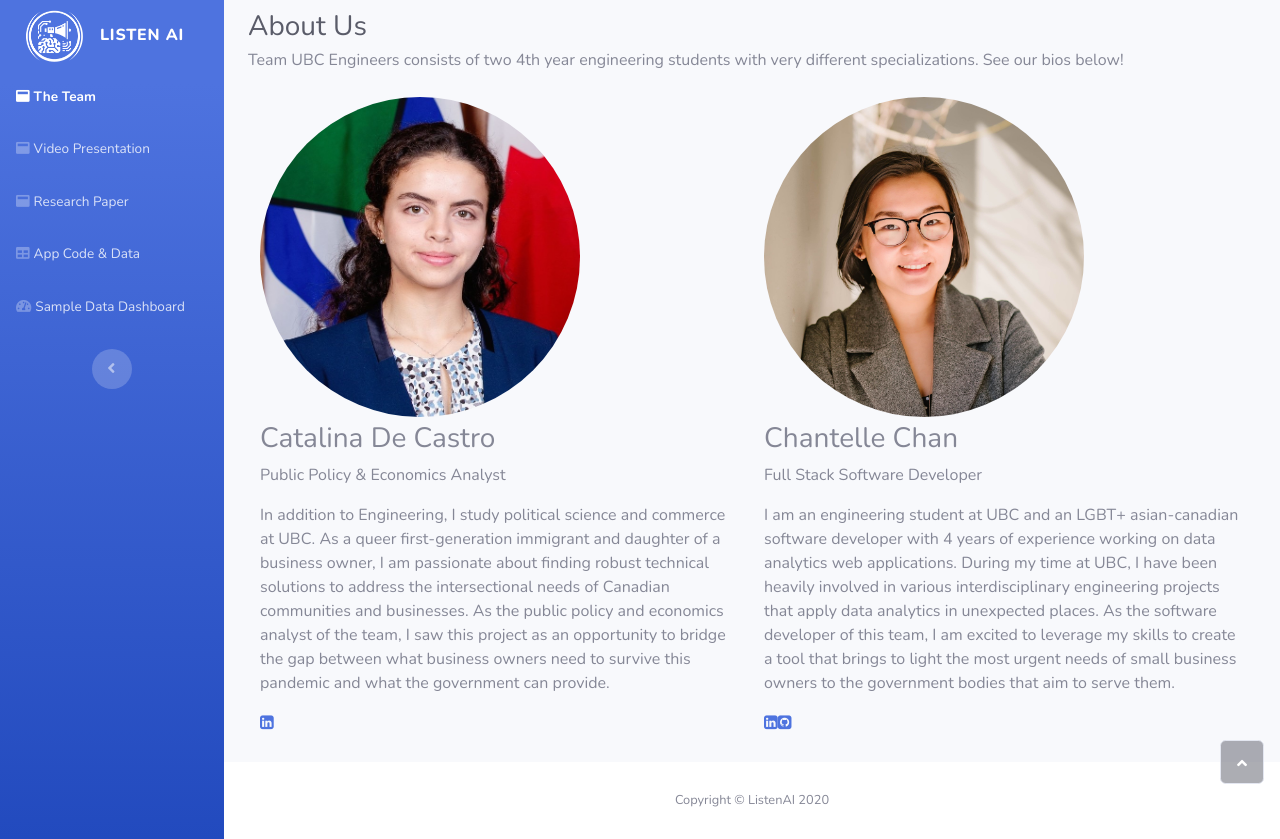
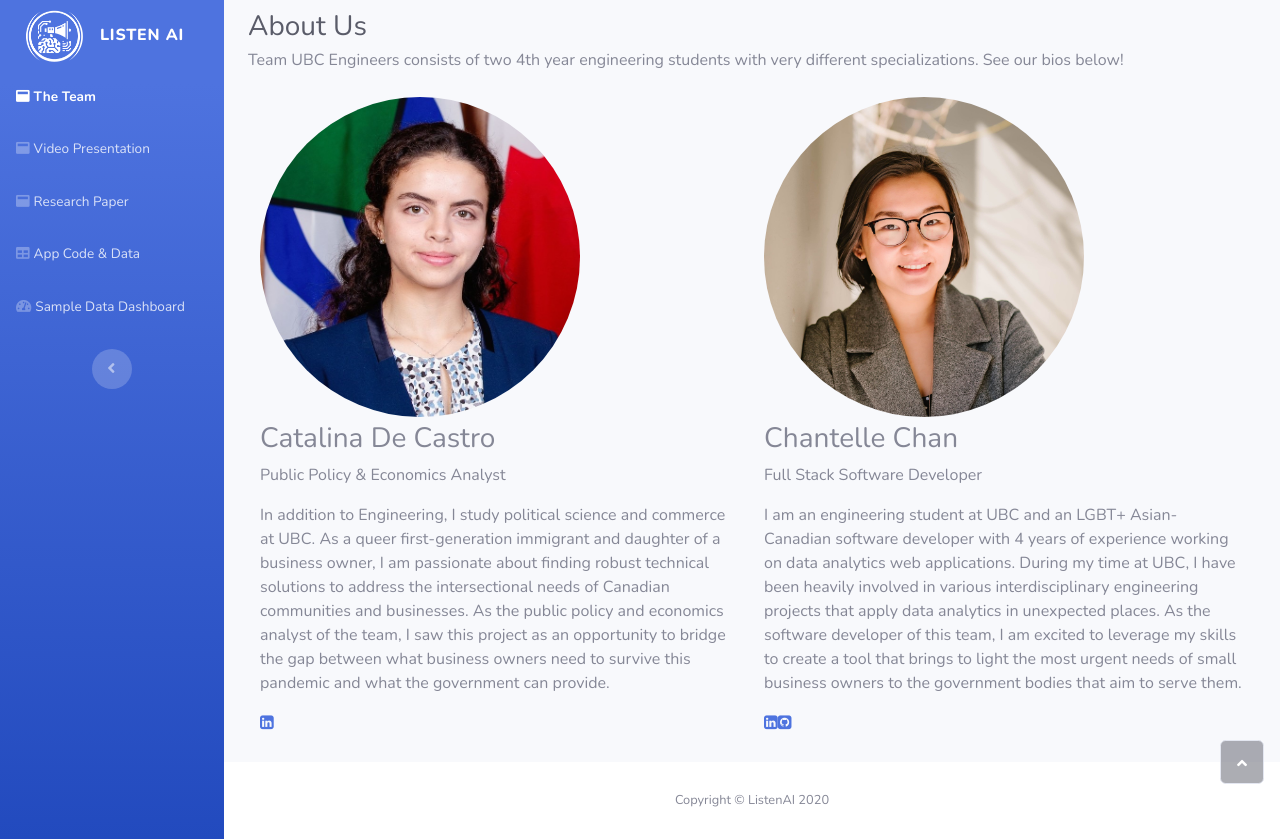
Before and after one commit to chantellechan1/technation_hackathon, a plain HTML site: page docs/index.html in a window 1280 px wide. Drawn offline with nearby package versions, Linux system fonts and the light colour scheme.

Commit message:
Add files via upload

```diff
--- a/docs/index.html
+++ b/docs/index.html
@@ -52,7 +52,7 @@
                             <div class="box"><img class="rounded-circle" src="assets/img/profilepic-square.jpg" style="width: 320px;margin-bottom: 5px;">
                                 <h3 class="name">Chantelle Chan</h3>
                                 <p class="title">Full Stack Software Developer</p>
-                                <p class="description">I am an engineering student at UBC and an LGBT+ asian-canadian software developer with 4 years of experience working on data analytics web applications. During my time at UBC, I have been heavily involved in various interdisciplinary
+                                <p class="description">I am an engineering student at UBC and an LGBT+ Asian-Canadian software developer with 4 years of experience working on data analytics web applications. During my time at UBC, I have been heavily involved in various interdisciplinary
                                     engineering projects that apply data analytics in unexpected places. As the software developer of this team, I am excited to leverage my skills to create a tool that brings to light the most urgent needs of small business
                                     owners to the government bodies that aim to serve them.<br></p>
                                 <div class="social"><a href="#"></a><a href="https://www.linkedin.com/in/chantellechan/"><i class="fa fa-linkedin-square"></i></a><a href="https://github.com/chantellechan1"><i class="fa fa-github-square"></i></a></div>
```
